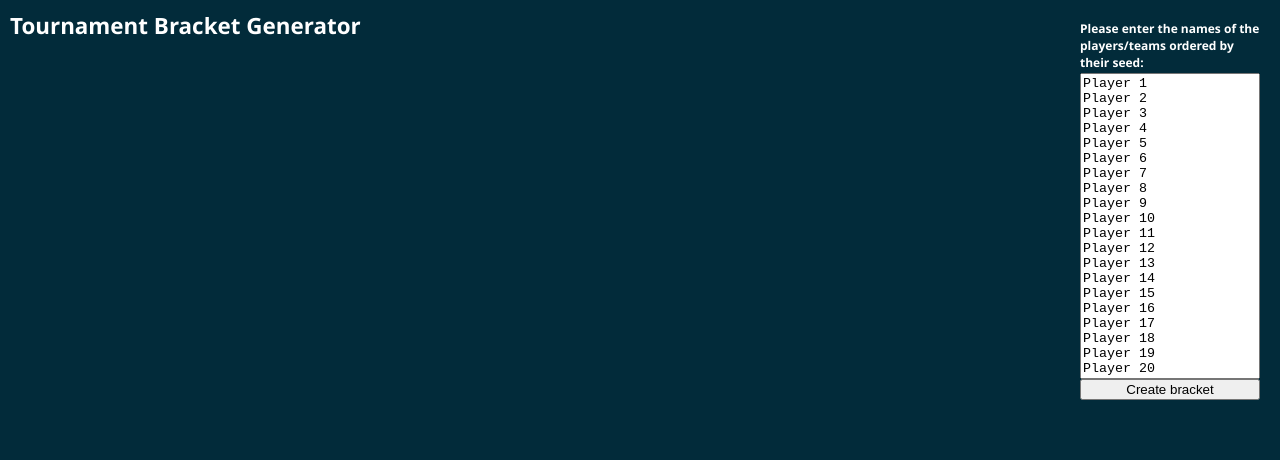
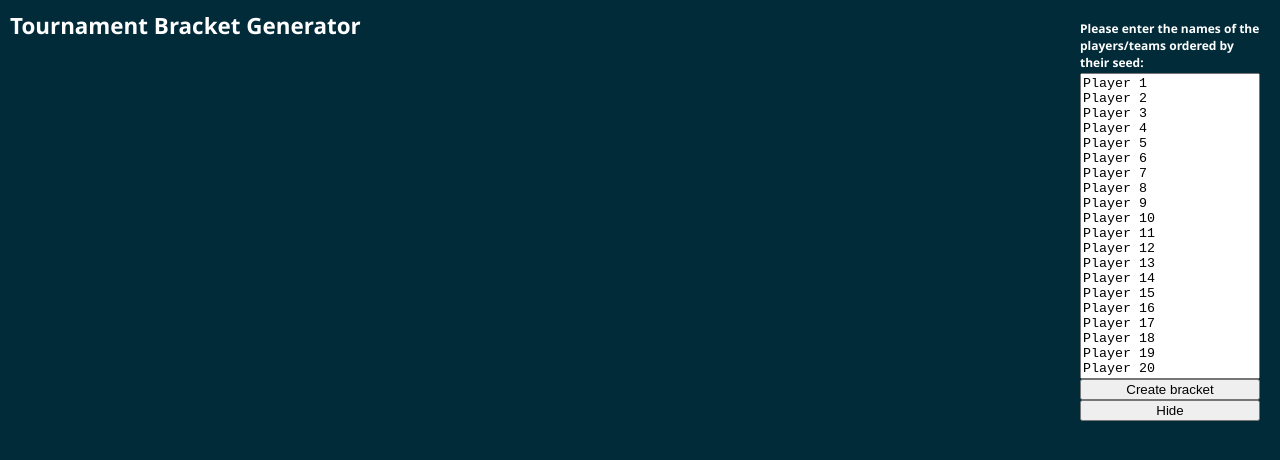
Before and after one commit to jarcillas/challonge-clone-react, a React (Create React App) app: page / in a window 1280 px wide. Shown: the top 460 px of the page. Built offline with nearby package versions, Linux system fonts and the light colour scheme.

Commit message:
add toggle button for names input

```diff
--- a/src/App.js
+++ b/src/App.js
@@ -5,10 +5,16 @@ import './App.css';
 
 function App() {
   const [roundsData, setRoundsData] = useState([]);
+  const [showNamesInput, setShowNamesInput] = useState(true);
+
   return (
     <div className="App">
       <div id="header">Tournament Bracket Generator</div>
-      <NamesInput setRoundsData={setRoundsData} />
+      <NamesInput
+        showInput={showNamesInput}
+        setShowNamesInput={setShowNamesInput}
+        setRoundsData={setRoundsData}
+      />
       <Brackets roundsData={roundsData} setRoundsData={setRoundsData} />
     </div>
   );
--- a/src/components/NamesInput/NamesInput.js
+++ b/src/components/NamesInput/NamesInput.js
@@ -1,6 +1,6 @@
 import { useState } from 'react';
 
-const NamesInput = ({ setRoundsData }) => {
+const NamesInput = ({ setRoundsData, showInput, setShowNamesInput }) => {
   const defaultPlayers = [...Array(20).keys()].map((n) => `Player ${n + 1}`);
 
   const [namesInput, setNamesInput] = useState(defaultPlayers.join('\n'));
@@ -111,25 +111,35 @@ const NamesInput = ({ setRoundsData }) => {
     return otherRoundsData;
   };
 
+  const onToggleInputClick = (e) => {
+    e.preventDefault();
+    setShowNamesInput(!showInput);
+  };
+
   return (
     <>
       <form id="input-container">
-        <h4 id="input-heading">
+        <h4 hidden={!showInput} id="input-heading">
           Please enter the names of the players/teams ordered by their seed:
         </h4>
         <textarea
           onChange={onNamesInputChange}
+          hidden={!showInput}
           id="name-input"
           cols="30"
           rows="20"
           value={namesInput}
         ></textarea>
         <input
+          hidden={!showInput}
           type="submit"
           value="Create bracket"
           id="create-bracket-button"
           onClick={onCreateBracketClick}
         />
+        <button onClick={onToggleInputClick}>
+          {showInput ? 'Hide' : 'Show'}
+        </button>
       </form>
     </>
   );
```
